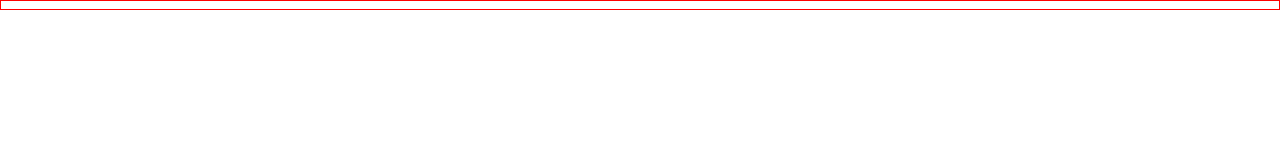
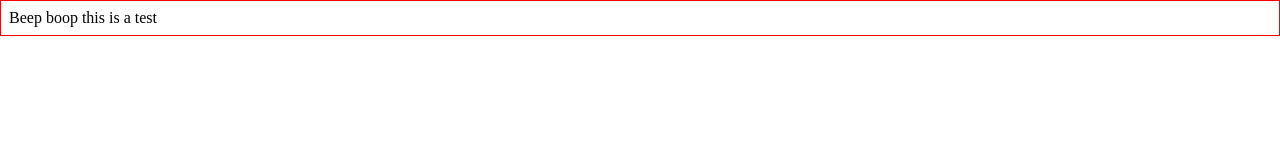
Before and after one commit to VegardTW/kreativt-internett-uke-2, a plain HTML site: page index.html in a window 1280 px wide. Drawn offline with Linux system fonts and the light colour scheme.

Commit message:
test commit2

```diff
--- a/index.html
+++ b/index.html
@@ -6,6 +6,6 @@
     <link rel="stylesheet" href="style.css">
 </head>
 <body>
-
+Beep boop this is a test
 </body>
 </html>
```
